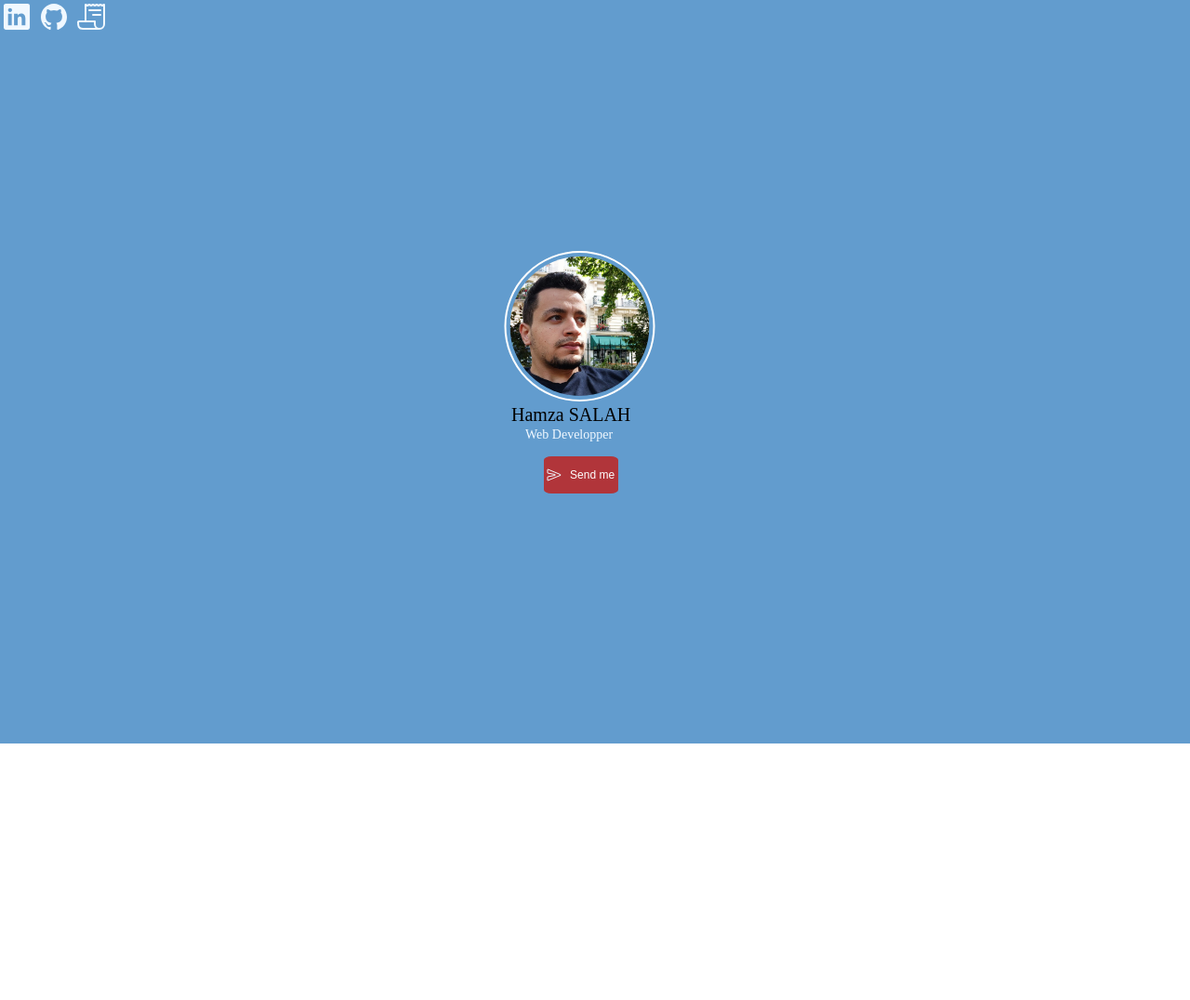
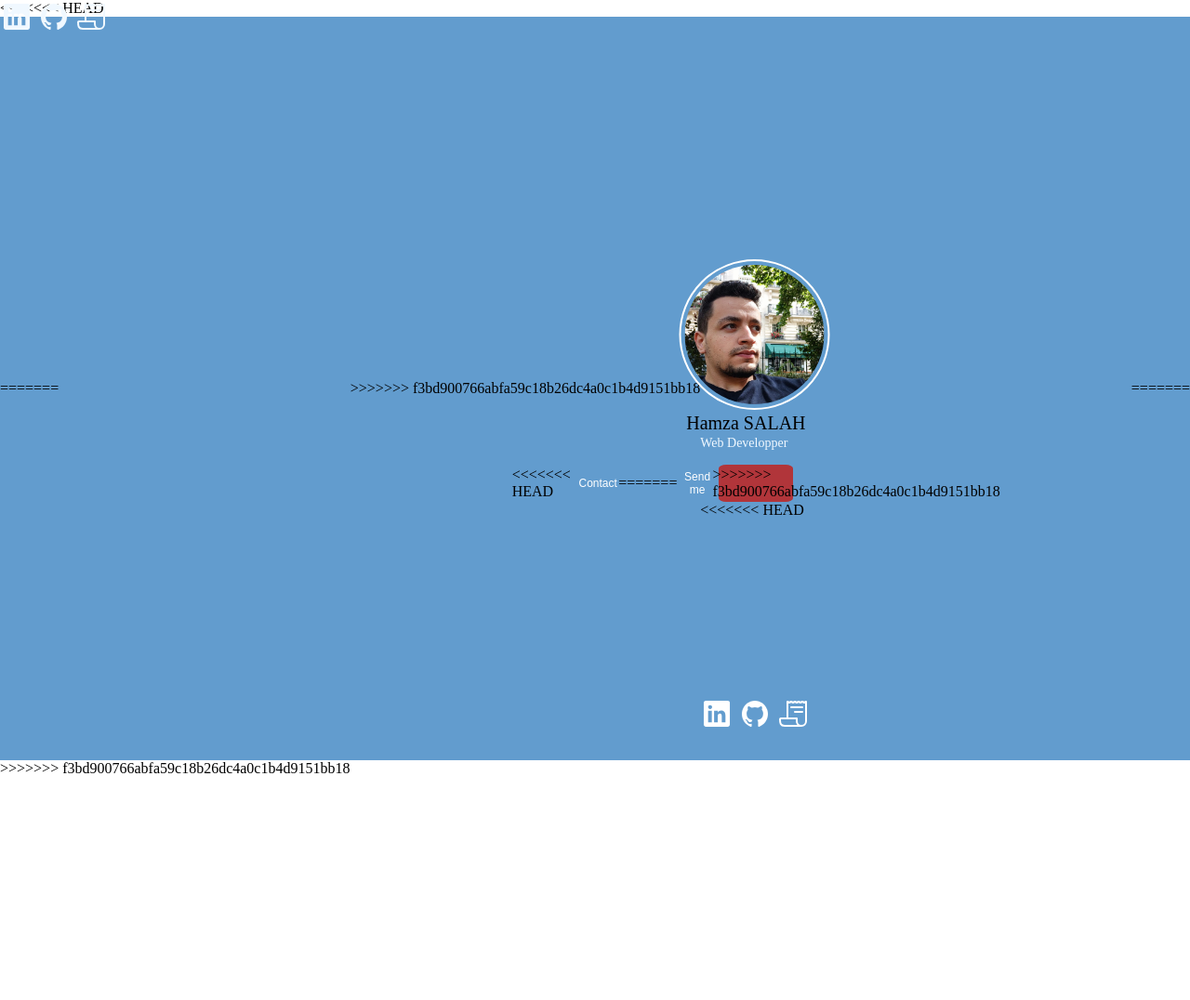
Before and after one commit to Halaspec/Web, a PHP site: page / in a window 1280 px wide. Shown: the top 1076 px of the page at 93% size. Run offline with PHP 8.4, Linux system fonts and the light colour scheme.

Commit message:
Social links

```diff
--- a/index.html
+++ b/index.html
@@ -6,8 +6,14 @@
         <link rel="stylesheet" type="text/css" href="style.css">
         <script type="module" src="https://unpkg.com/ionicons@5.5.2/dist/ionicons/ionicons.esm.js"></script>
     </header>
+<<<<<<< HEAD
+
+    <body style="overflow: hidden;">
+        <div class="Page_1" style="overflow: hidden;" >
+=======
     <body>
         <div class="Page_1">
+>>>>>>> f3bd900766abfa59c18b26dc4a0c1b4d9151bb18
             <section>
              <div class="profile">
                  <div class="profile_img">
@@ -19,7 +25,11 @@
                  </div>
                  <div class="button">
                     <ion-icon name="send-outline" style="color: aliceblue;"></ion-icon>
+<<<<<<< HEAD
+                    <button class="msg" id="click">Contact</button>
+=======
                     <button class="msg" id="click">   Send me </button>
+>>>>>>> f3bd900766abfa59c18b26dc4a0c1b4d9151bb18
                  </div>
              </div>
             <div class="pop" >
@@ -33,7 +43,11 @@
                                 <span class="job"   style="font-size: 14px; cursor:default ;">Web Developper</span>
                              </div>
                         </div>
+<<<<<<< HEAD
+                        <form action="https://formspree.io/f/mwkylwgy" method="POST" style="width: 100%; display: flex; justify-content: flex-end; flex-wrap: wrap;">
+=======
                         <form action="https://formsubmit.co/salahhamza008@gmail.com " method="POST" style="width: 100%; display: flex; justify-content: flex-end; flex-wrap: wrap;">
+>>>>>>> f3bd900766abfa59c18b26dc4a0c1b4d9151bb18
                              <input type="email" id="mail" name="mail" required style="resize: none;width: 200%;background-color: f3f3f3;border-radius: 6px;border: 1px solid #ddd;outline: none; font-size: 14px; margin-bottom:20px; padding-left:40px; height:20px" placeholder="Salah@exemple.com" >
                              <input type="text" placeholder="Entrez votre méssage" name="msg" id="msg" class="textarea" required>
                              <input type="submit" class="btn" value="Envoyer" ></button>
@@ -41,6 +55,17 @@
                     </div>
                 </div>
               </div>
+<<<<<<< HEAD
+              <div class="nav" style="bottom:10px; color: aliceblue; position: absolute;  display: flex; justify-items: center; align-items: center; ">
+                  <a  href="https://www.linkedin.com/in/salah-h/" style="margin-right: 5px;"> <ion-icon name="logo-linkedin" style="transform: scale(200%); margin: 10px;"></ion-icon></a>
+                  <a  href="https://github.com/Halaspec/Web" style="margin-right: 5px;"> <ion-icon name="logo-github"   style="transform: scale(200%); margin: 10px;"></ion-icon></a>
+                  <a  href="src/CV_Hamza-SALAH.pdf" style="margin-right: 5px;"> <ion-icon name="receipt-outline" style="transform: scale(200%); margin: 10px;"></ion-icon></a>
+              </div>
+            </section>
+          </div>
+
+        <script src="script.js"></script>
+=======
             </section>
           </div>
         <script src="script.js"></script>
@@ -49,5 +74,6 @@
             <ion-icon name="logo-github"   style="transform: scale(200%); margin: 10px;"></ion-icon>
             <ion-icon name="receipt-outline" style="transform: scale(200%); margin: 10px;"></ion-icon>
         </div>
+>>>>>>> f3bd900766abfa59c18b26dc4a0c1b4d9151bb18
     </body>
 </html>
--- a/index.php
+++ /dev/null
@@ -1,56 +0,0 @@
-<!DOCTYPE html>
-<html>
-    <header>
-        <title>Portfolio</title>
-        <meta charset="UTF-8">
-        <link rel="stylesheet" type="text/css" href="style.css">
-        <script type="module" src="https://unpkg.com/ionicons@5.5.2/dist/ionicons/ionicons.esm.js"></script>
-    </header>
-
-    <body>
-        <div class="Page_1">
-            <section>
-             <div class="profile">
-                 <div class="profile_img">
-                     <img src="src/hmz.jpg" alt="" class="pic">
-                 </div>
-                 <div class="title">
-                    <span class="alias" >Hamza SALAH </br></span>
-                    <span class="job" style="color:aliceblue; font-size:14px; padding-left: 15px;">Web Developper</span>
-                 </div>
-                 <div class="button">
-                    <ion-icon name="send-outline" style="color: aliceblue;"></ion-icon>
-                    <button class="msg" id="click">   Send me </button>
-                 </div>
-             </div>
-            <div class="pop" >
-                <div class="container_box" style="overflow: hidden;">
-                    <ion-icon id="close" name="close-circle" class="ion" style=" position: relative ;  left: 95%; cursor: pointer; color: rgb(218, 83, 83, 0.8); transform: scale(110%);"></ion-icon>
-                    <div class="box">
-                        <div class="popProfilText">
-                            <img src="src/hmz.jpg" alt="" class="pic">
-                            <div class="title">
-                                <span class="alias" style=" cursor:default;" >Hamza SALAH </br></span>
-                                <span class="job"   style="font-size: 14px; cursor:default ;">Web Developper</span>
-                             </div>
-                        </div>
-                        <form action="https://formsubmit.co/salah@gmail.com " method="POST" style="width: 100%; display: flex; justify-content: flex-end; flex-wrap: wrap;">
-                             <input type="email" id="mail" name="mail" required style="resize: none;width: 200%;background-color: f3f3f3;border-radius: 6px;border: 1px solid #ddd;outline: none; font-size: 14px; margin-bottom:20px; padding-left:40px; height:20px" placeholder="Salah@exemple.com" >
-                             <input type="text" placeholder="Entrez votre méssage" name="msg" id="msg" class="textarea" required>
-                             <input type="submit" class="btn" value="Envoyer" ></button>
-                        </form>
-                    </div>
-                </div>
-              </div>
-            </section>
-          </div>
-
-        <script src="script.js"></script>
-        <div class="nav" style="position: absolute; top:0px; color: aliceblue;">
-            <ion-icon name="logo-linkedin" style="transform: scale(200%); margin: 10px;"></ion-icon>
-            <ion-icon name="logo-github"   style="transform: scale(200%); margin: 10px;"></ion-icon>
-            <ion-icon name="receipt-outline" style="transform: scale(200%); margin: 10px;"></ion-icon>
-        </div>
-
-    </body>
-</html>
--- a/script.js
+++ b/script.js
@@ -11,3 +11,9 @@ const section = document.querySelector("section"),
             section.classList.remove("show")
             }
           )
+
+    function keyPress (e) {
+      if(e.key === "Escape") {
+         section.classList.remove("show");
+        }
+    }
--- a/style.css
+++ b/style.css
@@ -162,3 +162,13 @@ section.show .pop{
 section.show .profile{
     display: none;
 }
+
+section.show .nav {
+    opacity: 0;
+    pointer-events: none;
+}
+
+a { text-decoration: none; color: white;}
+.Page_1 .nav a:hover{
+    opacity: 0.5;
+}
```
